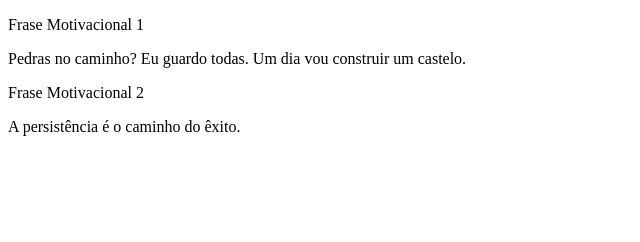
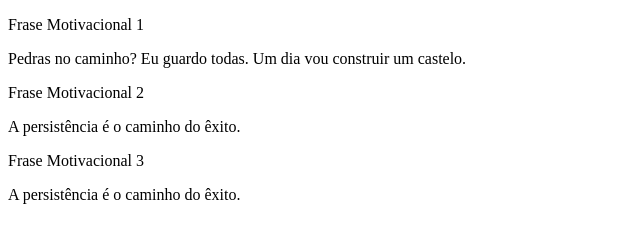
Before and after one commit to GiovanneMachado/primeirosComandos, a plain HTML site: page index.html in a window 1280 px wide. Shown: the whole page, without its empty margins (0-640 px from the left). Drawn offline with Linux system fonts and the light colour scheme.

Commit message:
frase motivacional 3

```diff
--- a/index.html
+++ b/index.html
@@ -12,5 +12,8 @@
 
     <p> Frase Motivacional 2 </p>
     <p> A persistência é o caminho do êxito. </p>
+
+    <p> Frase Motivacional 3 </p>
+    <p> A persistência é o caminho do êxito. </p>
 </body>
 </html>
```
